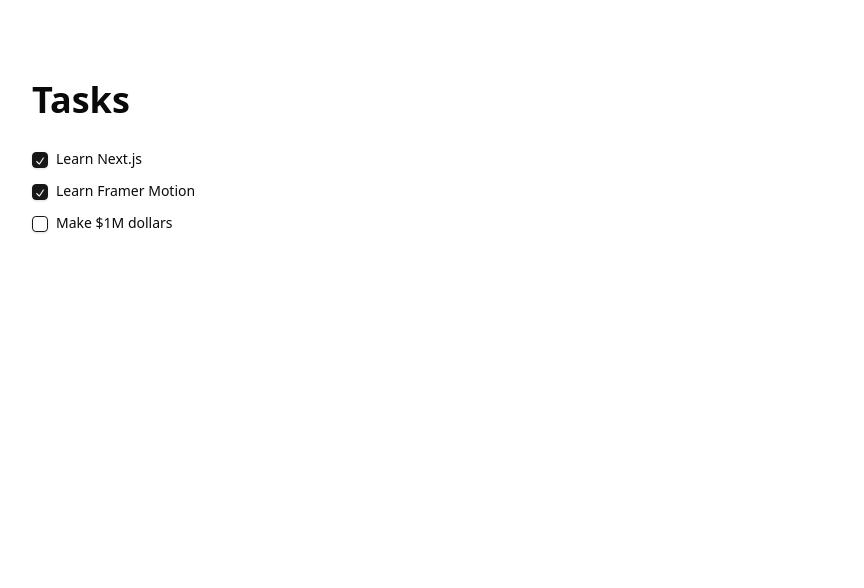
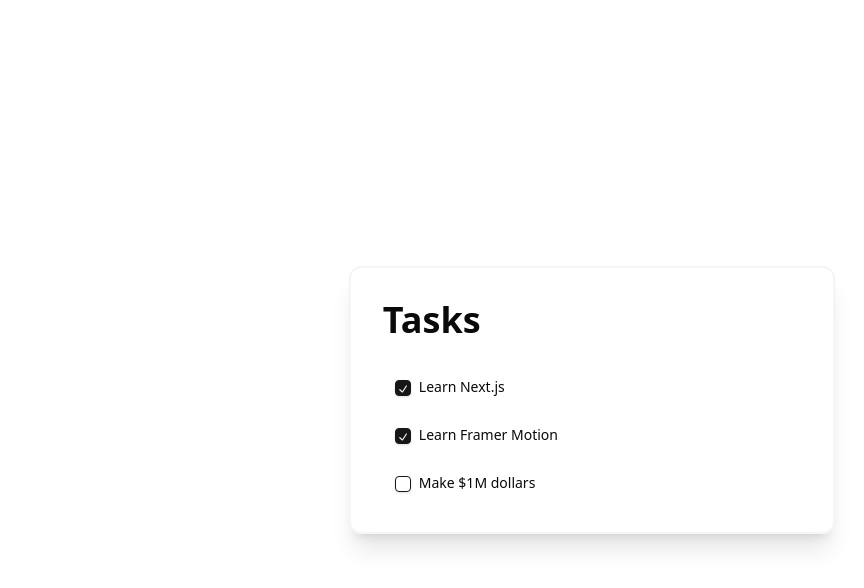
Before and after one commit to Built-With-Code/drag-and-drop-framer-motion, a Next.js app: page / in a window 1280 px wide. Shown: the top 588 px of the page, without its empty margins (48-912 px from the left). Built offline with nearby package versions, Linux system fonts and the light colour scheme.

Commit message:
Updated style of list

```diff
--- a/src/app/page.tsx
+++ b/src/app/page.tsx
@@ -9,13 +9,19 @@ export default function Home() {
   const [tasks, setTasks] = useState(taskData);
 
   return (
-    <div className="flex flex-col gap-8 min-h-screen p-20">
-      <h1 className="text-4xl font-semibold">Tasks</h1>
-      <Reorder.Group className="space-y-4" values={tasks} onReorder={setTasks}>
-        {tasks.map((t) => (
-          <TaskItem task={t} key={t.id} />
-        ))}
-      </Reorder.Group>
+    <div className="flex items-center justify-center min-h-screen p-8">
+      <div className="flex flex-col gap-8 w-2/5 min-w-72 border-neutral-100 border-2 rounded-xl p-8 shadow-xl">
+        <h1 className="text-4xl font-semibold">Tasks</h1>
+        <Reorder.Group
+          className="space-y-4"
+          values={tasks}
+          onReorder={setTasks}
+        >
+          {tasks.map((t) => (
+            <TaskItem task={t} key={t.id} />
+          ))}
+        </Reorder.Group>
+      </div>
     </div>
   );
 }
--- a/src/components/TaskItem.tsx
+++ b/src/components/TaskItem.tsx
@@ -9,7 +9,7 @@ const TaskItem = ({ task }: { task: Task }) => {
 
   return (
     <Reorder.Item
-      className="items-top flex space-x-2"
+      className="items-top flex space-x-2 px-3 py-2 bg-white"
       value={task}
       style={{ boxShadow, y }}
     >
```
